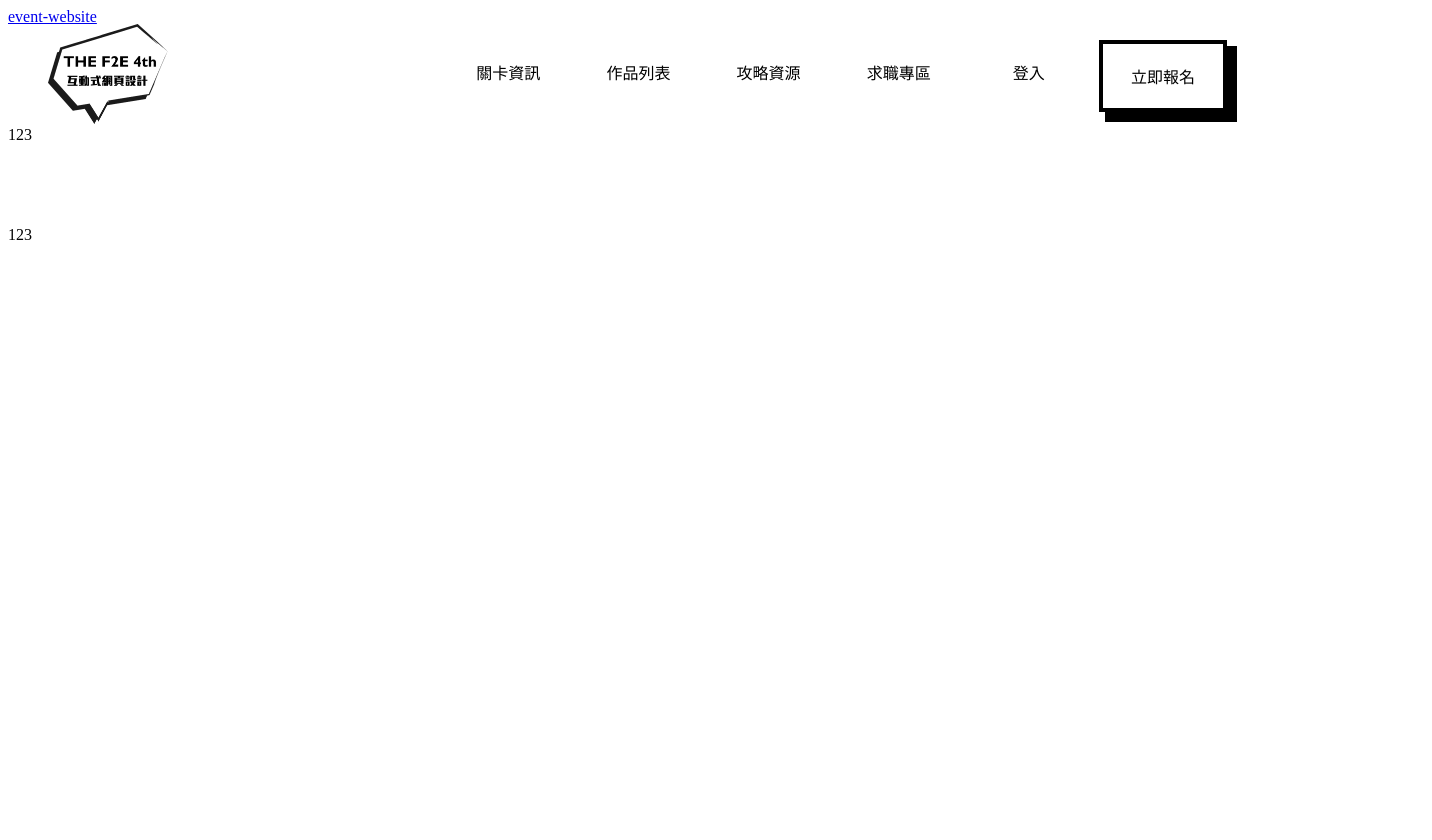
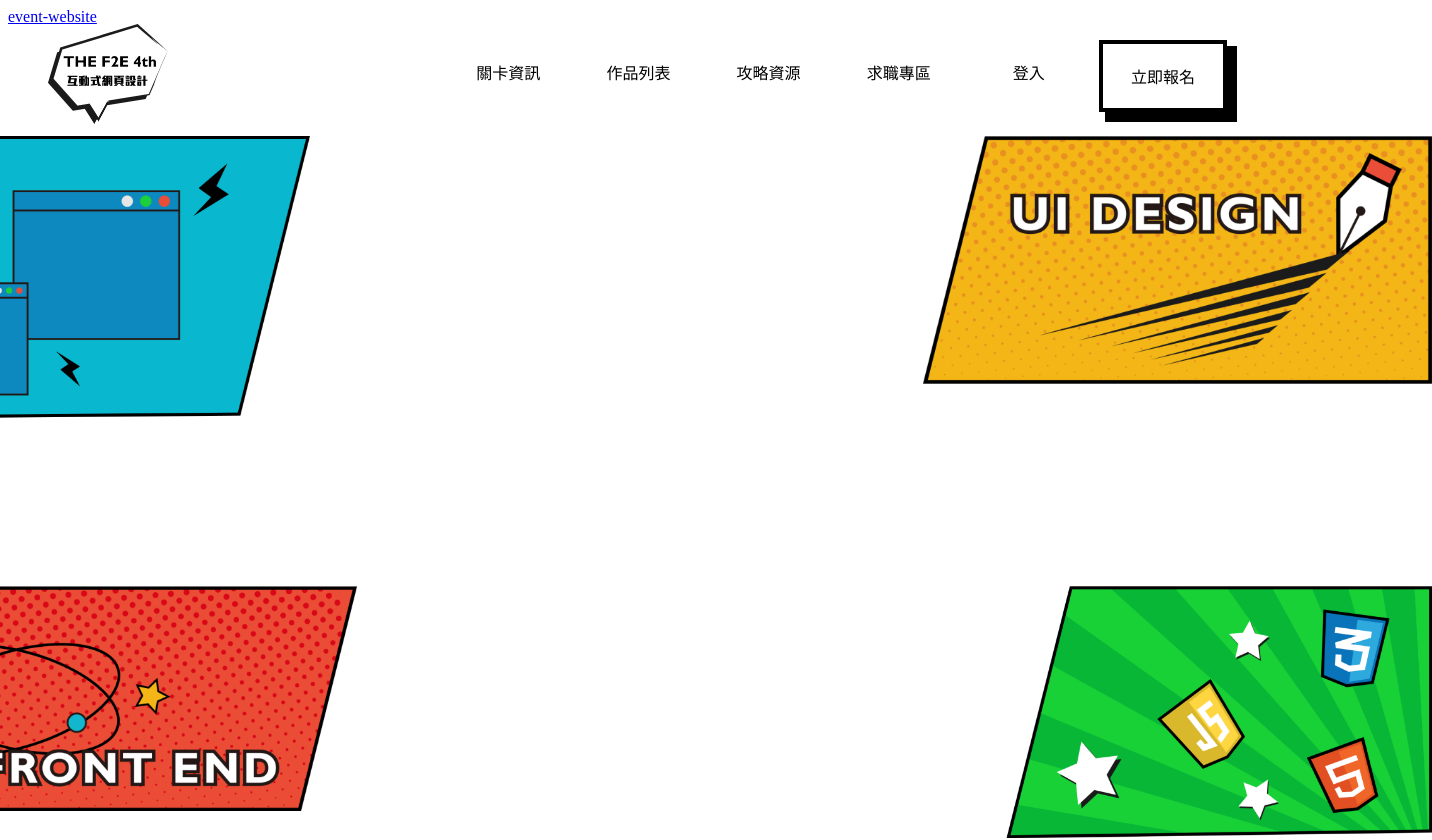
Before and after one commit to RaquelYang/F2E-4TH, an Angular app: page /event-website in a window 1280 px wide. Shown: the top 840 px of the page, 1432 px wide, since content can reach past the window. Built offline with nearby package versions, Linux system fonts and the light colour scheme.

Commit message:
加入第一區塊動畫

```diff
--- a/src/app/event-website/event-website.component.html
+++ b/src/app/event-website/event-website.component.html
@@ -9,8 +9,20 @@
   </div>
 </nav>
 
-<div class="box">
-123
+<div class="banner">
+  <div class="banner-img-1">
+    <img src="../../assets/images/Block1-Blue.png" alt="">
+  </div>
+  <div class="banner-img-2">
+    <img src="../../assets/images/Block1-Yellow.png" alt="">
+  </div>
+  <div class="banner-img-3">
+    <img src="../../assets/images/Block1-Red.png" alt="">
+  </div>
+  <div class="banner-img-4">
+    <img src="../../assets/images/Block1-Green.png" alt="">
+  </div>
+  <div class="banner-img-5">
+    <img src="../../assets/images/Block1-Logo.png" alt="">
+  </div>
 </div>
-
-<div class="test">123</div>
--- a/src/app/event-website/event-website.component.scss
+++ b/src/app/event-website/event-website.component.scss
@@ -6,6 +6,7 @@
   display: flex;
   justify-content: space-between;
   align-items: center;
+  margin-bottom: 10px;
 
   div:first-child {
     width: 30%;
@@ -44,11 +45,57 @@
   }
 }
 
-.box {
-    width: 100px;
-    height: 100px;
+.banner {
+  margin: $margin-normal;
+  height: calc(100vh - 100px);
+  position: relative;
+  // display: flex;
+  // flex-wrap: wrap;
+  // justify-content: center;
+
+  .banner-img-1 {
+    width: 39%;
+    position: absolute;
+    left: -200px;
+    top: 0;
   }
 
-  .test {
-    height: 2000px;
+  .banner-img-2 {
+    width: 43%;
+    position: absolute;
+    right: -200px;
+    top:0;
   }
+
+  .banner-img-3 {
+    width: 43%;
+    position: absolute;
+    top: 450px;
+    left: -200px;
+
+  }
+
+  .banner-img-4 {
+    width: 36%;
+    position: absolute;
+    right: -200px;
+    top: 450px;
+  }
+
+  .banner-img-5 {
+    width: 30%;
+    position: absolute;
+    left: 50%;
+    top: -100%;
+    transform: translateX(-50%);
+
+  }
+
+  img {
+    width: 100%;
+  }
+}
+
+.test {
+  height: 2000px;
+}
--- a/src/app/event-website/event-website.component.ts
+++ b/src/app/event-website/event-website.component.ts
@@ -25,16 +25,64 @@ export class EventWebsiteComponent implements OnInit {
 
   ngOnInit(): void {
     gsap.registerPlugin(ScrollTrigger);
-    this.ScrollAnimations();
+    this.bannerAnimation();
   }
 
-  ScrollAnimations() {
-    gsap.to('.box', {
-      x: 500,
+  bannerAnimation() {
+    gsap.to('.banner-img-1', {
+      duration: 0.5,
+      x: 390,
+      ease: "back",
       scrollTrigger: {
         trigger: document.body,
-        start: 'top top',
-        end: '+=300',
+        start: '100px 100px',
+        end: '+=10',
+        scrub: 1,
+      },
+    });
+
+    gsap.to('.banner-img-2', {
+      duration: 0.5,
+      x: -390,
+      ease: "back",
+      scrollTrigger: {
+        trigger: document.body,
+        start: '110px 100px',
+        end: '+=10',
+        scrub: 1,
+      },
+    });
+
+    gsap.to('.banner-img-3', {
+      duration: 0.5,
+      x: 420,
+      ease: "back",
+      scrollTrigger: {
+        trigger: document.body,
+        start: '120px 100px',
+        end: '+=10',
+        scrub: 1,
+      },
+    });
+
+    gsap.to('.banner-img-4', {
+      duration: 0.5,
+      x: -420,
+      ease: "back",
+      scrollTrigger: {
+        trigger: document.body,
+        start: '130px 100px',
+        end: '+=10',
+        scrub: 1,
+      },
+    });
+
+    gsap.to('.banner-img-5', {
+      yPercent: 220,
+      scrollTrigger: {
+        trigger: document.body,
+        start: '140px 100px',
+        end: '+=10',
         scrub: 1,
       },
     });
```
